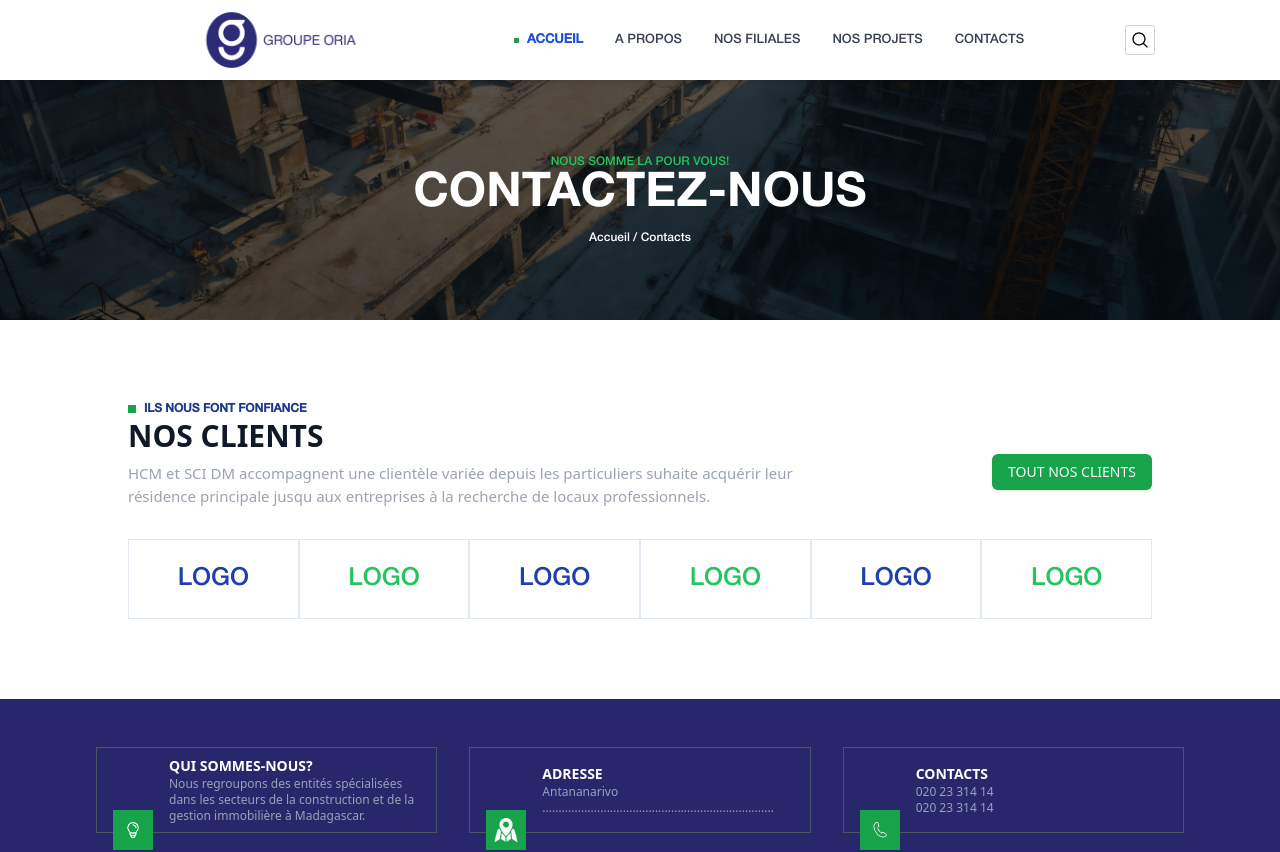
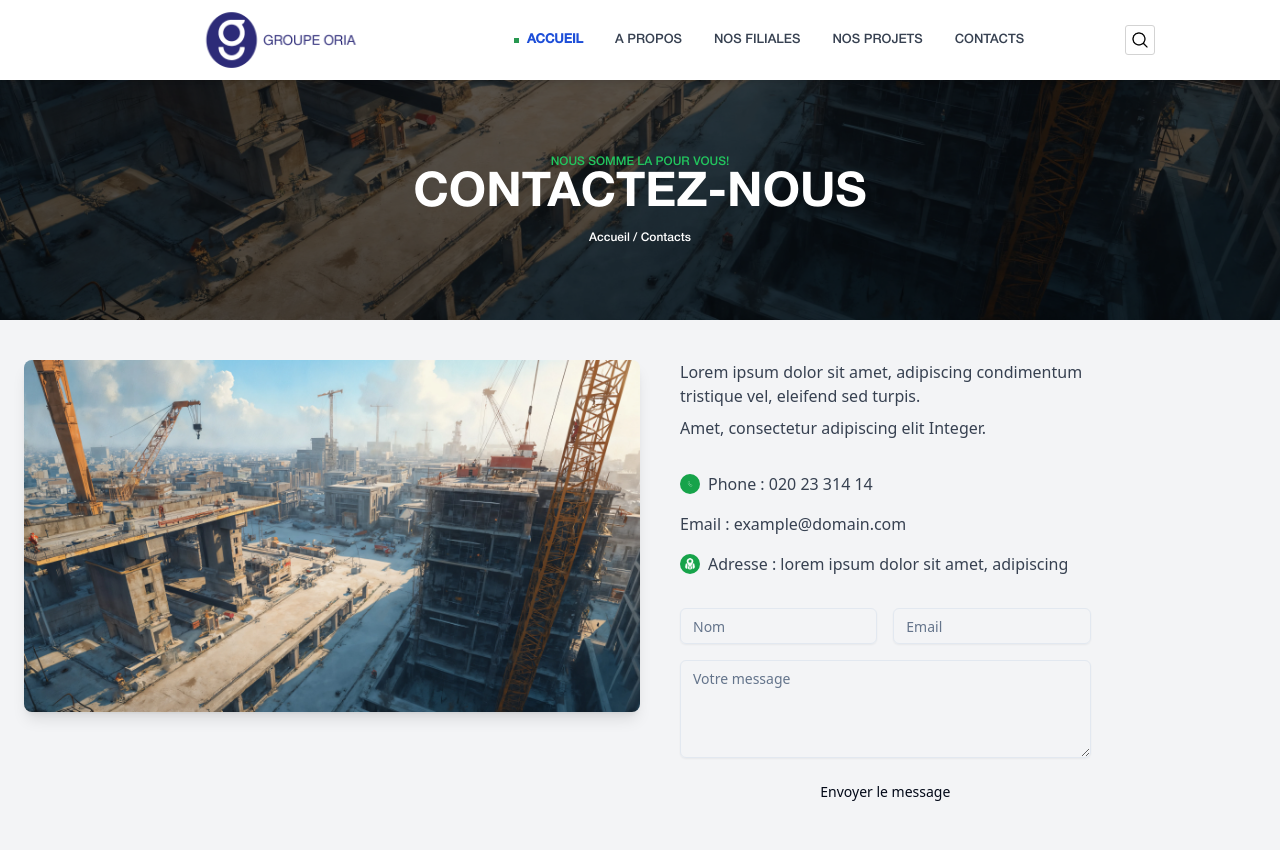
Before and after one commit to SylvHardDev/site-oria, a React (Vite) app: page /contact in a window 1280 px wide. Shown: the top 852 px of the page. Built offline with nearby package versions, Linux system fonts and the light colour scheme.

Commit message:
contact page

```diff
--- a/src/pages/Contact.jsx
+++ b/src/pages/Contact.jsx
@@ -1,9 +1,11 @@
 import ContactHero from "@/components/Contact/ContactHero"
+import ContactForm from "@/components/Contact/ContactForm"
 
 function Contact() {
   return (
     <>
       <ContactHero/>
+      <ContactForm/>
     </>
   )
 }
```
